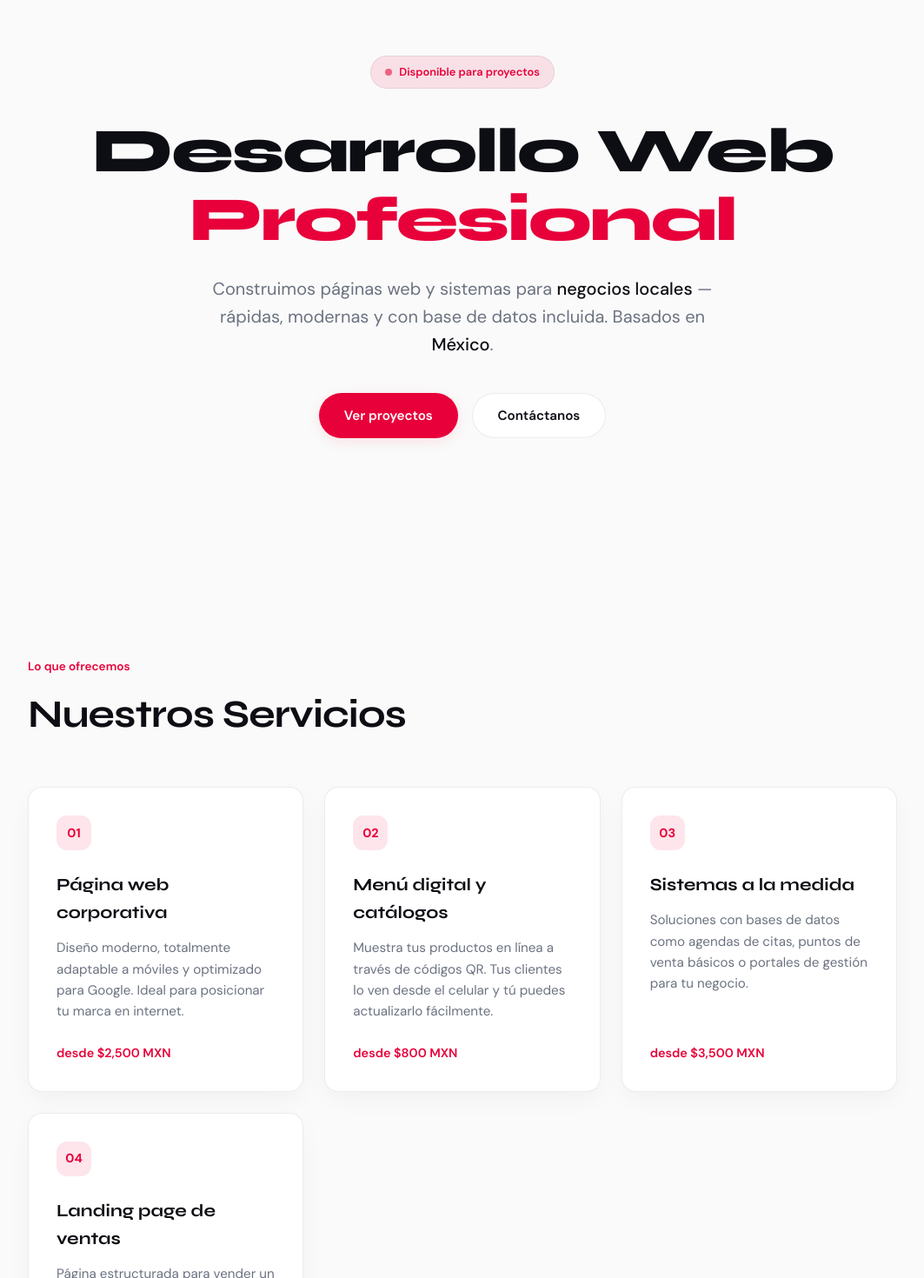
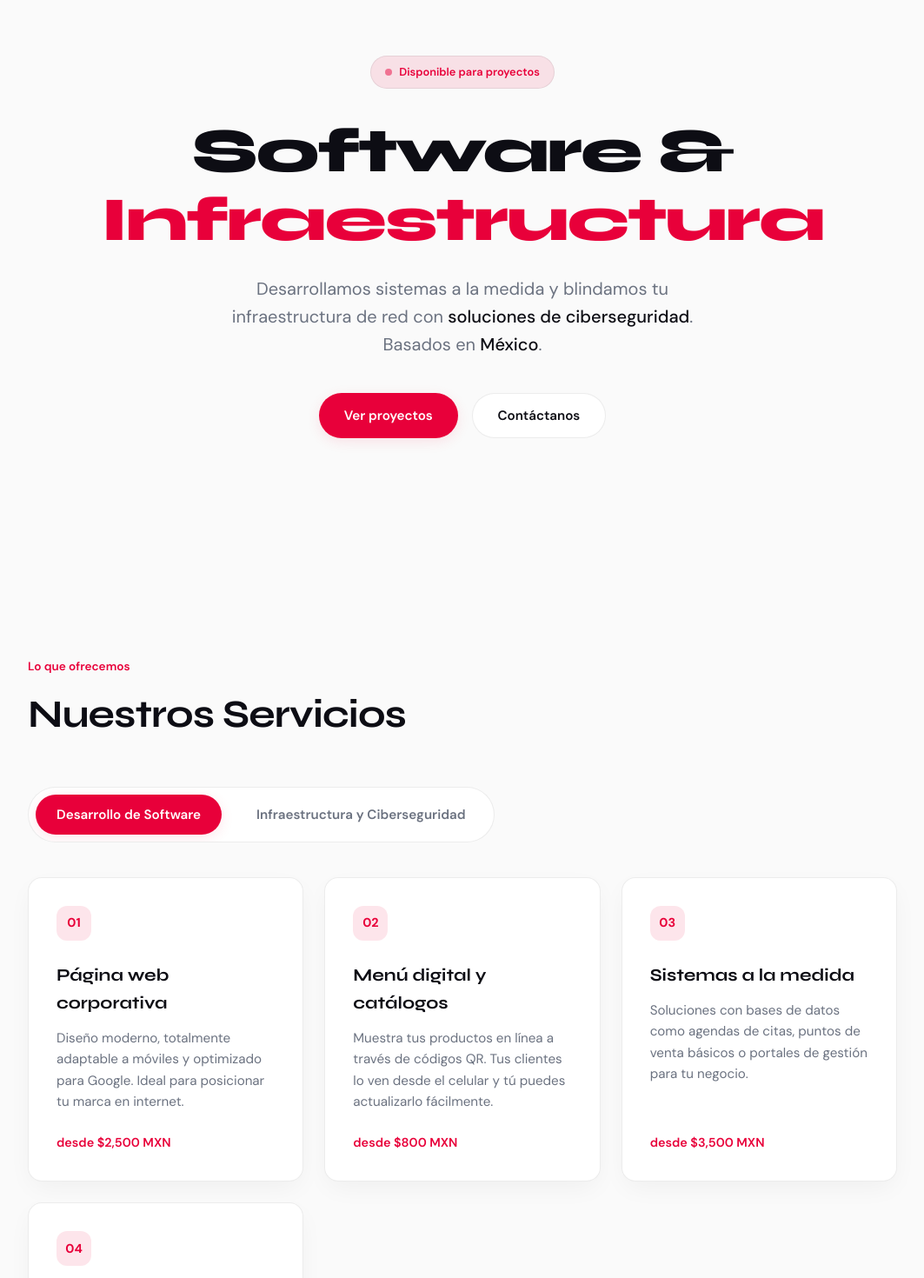
Before and after one commit to Kodra-tech/servicios_kodra, a Next.js app: page / in a window 1280 px wide. Shown: the part 140-1610 px from the top of the page at 87% size, without its empty margins (108-1171 px from the left). Built offline with nearby package versions, Linux system fonts and the light colour scheme.

Commit message:
feat: Integrar servicios de redes y ciberseguridad, nuevos mockups CSS y pestanas

```diff
--- a/src/app/globals.css
+++ b/src/app/globals.css
@@ -498,3 +498,44 @@ footer { padding: 3rem 2rem; text-align: center; color: var(--muted); font-size:
 .logo-lg .logo-name{font-size:42px;letter-spacing:-2.5px}
 .logo-lg .logo-sub{font-size:11px;letter-spacing:4px}
 .logo-lg svg{width:56px;height:56px}
+
+/* ═══════════════════════════════════
+   SERVICIOS - TABS Y REDES
+═══════════════════════════════════ */
+.services-tabs { display: flex; gap: 1rem; margin-bottom: 2.5rem; background: var(--bg2); padding: 0.5rem; border-radius: 100px; border: 1px solid var(--border); width: max-content; max-width: 100%; overflow-x: auto; scrollbar-width: none; }
+.services-tabs::-webkit-scrollbar { display: none; }
+.service-tab { background: transparent; border: none; padding: 0.8rem 1.5rem; border-radius: 100px; font-family: var(--font-body); font-weight: 600; font-size: 0.95rem; color: var(--muted); cursor: pointer; transition: all 0.3s cubic-bezier(0.4, 0, 0.2, 1); white-space: nowrap; }
+.service-tab:hover { color: var(--text); }
+.service-tab.active { background: var(--accent); color: var(--btn-text); box-shadow: 0 4px 15px var(--accent-soft); }
+
+.fade-in-tab { animation: fadeInTab 0.5s ease-out forwards; }
+@keyframes fadeInTab { from { opacity: 0; transform: translateY(10px); } to { opacity: 1; transform: translateY(0); } }
+
+.network-card { border-top: 3px solid transparent; transition: all 0.3s; }
+.network-card:hover { border-top-color: #10b981; box-shadow: 0 15px 35px -5px rgba(16, 185, 129, 0.15); transform: translateY(-5px); }
+.network-card .servicio-num { background: rgba(16, 185, 129, 0.1); color: #10b981; }
+
+/* ═══════════════════════════════════
+   MOCKUPS DE INFRAESTRUCTURA Y REDES
+═══════════════════════════════════ */
+.server-mockup { width: 180px; height: 140px; border-radius: 8px; flex-direction: column; background: #111; padding: 10px; border: 2px solid #333; }
+.server-rack { display: flex; flex-direction: column; gap: 6px; width: 100%; height: 100%; }
+.server-unit { background: #222; border: 1px solid #444; border-radius: 4px; height: 30px; display: flex; align-items: center; padding: 0 10px; gap: 8px; position: relative; }
+.led { width: 8px; height: 8px; border-radius: 50%; background: #555; }
+.led.green { background: #10b981; box-shadow: 0 0 5px #10b981; }
+.led.red { background: #ef4444; box-shadow: 0 0 5px #ef4444; }
+.led.blink { animation: blinkLed 1s infinite; }
+@keyframes blinkLed { 0%, 100% { opacity: 1; } 50% { opacity: 0.3; } }
+.network-switch { display: flex; justify-content: flex-end; }
+.ports { display: flex; gap: 4px; }
+.ports span { width: 12px; height: 8px; background: #000; border: 1px solid #444; border-radius: 2px; position: relative; }
+.ports span::after { content: ''; position: absolute; top: -3px; left: 3px; width: 4px; height: 4px; background: #10b981; border-radius: 50%; opacity: 0.8; }
+
+.terminal-mockup { width: 180px; height: 140px; border-radius: 8px; flex-direction: column; background: #0a0a0a; border: 1px solid #333; overflow: hidden; font-family: monospace; }
+.terminal-header { background: #222; padding: 4px 8px; display: flex; gap: 4px; align-items: center; }
+.terminal-header .dot { width: 8px; height: 8px; border-radius: 50%; background: #555; }
+.terminal-body { padding: 10px; display: flex; flex-direction: column; gap: 6px; font-size: 0.65rem; color: #a3a3a3; }
+.term-line { display: flex; white-space: nowrap; }
+.term-line.cmd::before { content: 'root@fw:~# '; color: #10b981; margin-right: 4px; }
+.term-line.res { padding-left: 10px; }
+.term-line.highlight { color: #10b981; font-weight: bold; }
--- a/src/components/sections/HeroSection.jsx
+++ b/src/components/sections/HeroSection.jsx
@@ -9,11 +9,11 @@ export default function HeroSection() {
       <div className="hero-inner reveal">
         <div className="hero-badge">Disponible para proyectos</div>
         <h1>
-          Desarrollo Web<br />
-          <span className="line2">Profesional</span>
+          Software &<br />
+          <span className="line2">Infraestructura</span>
         </h1>
         <p className="hero-sub">
-          Construimos páginas web y sistemas para <span>negocios locales</span> — rápidas, modernas y con base de datos incluida. Basados en <span>México</span>.
+          Desarrollamos sistemas a la medida y blindamos tu infraestructura de red con <span>soluciones de ciberseguridad</span>. Basados en <span>México</span>.
         </p>
         <div className="hero-ctas">
           <a href="#proyectos" className="btn btn-primary">Ver proyectos</a>
--- a/src/components/sections/ProjectsSection.jsx
+++ b/src/components/sections/ProjectsSection.jsx
@@ -120,6 +120,62 @@ export default function ProjectsSection() {
               </div>
             </div>
 
+            {/* PROYECTO 4: RED CORPORATIVA */}
+            <div className="proyecto-card reveal">
+              <div>
+                <div className="proyecto-tags">
+                  <span className="tag">CISCO</span>
+                  <span className="tag">802.1X</span>
+                  <span className="tag">Wi-Fi</span>
+                </div>
+                <h3>Implementación Wi-Fi Corporativo</h3>
+                <p>Despliegue de red inalámbrica de alta densidad para oficinas corporativas. Autenticación segura RADIUS/802.1X, segmentación de VLANs y portal cautivo para invitados.</p>
+              </div>
+              <div className="proyecto-mockup server-mockup">
+                <div className="server-rack">
+                  <div className="server-unit blinking-leds">
+                    <span className="led green"></span>
+                    <span className="led green"></span>
+                    <span className="led red blink"></span>
+                  </div>
+                  <div className="server-unit">
+                    <span className="led green"></span>
+                    <span className="led green"></span>
+                  </div>
+                  <div className="server-unit network-switch">
+                     <div className="ports">
+                       <span></span><span></span><span></span><span></span>
+                     </div>
+                  </div>
+                </div>
+              </div>
+            </div>
+
+            {/* PROYECTO 5: CIBERSEGURIDAD / VPN */}
+            <div className="proyecto-card reveal">
+              <div>
+                <div className="proyecto-tags">
+                  <span className="tag">Fortinet</span>
+                  <span className="tag">IPsec VPN</span>
+                  <span className="tag">Hardening</span>
+                </div>
+                <h3>Ciberseguridad y VPN Site-to-Site</h3>
+                <p>Interconexión segura entre sucursal matriz y almacenes mediante túneles IPsec. Hardening de firewalls perimetrales y monitoreo de amenazas en tiempo real.</p>
+              </div>
+              <div className="proyecto-mockup terminal-mockup">
+                <div className="terminal-header">
+                  <span className="dot"></span><span className="dot"></span><span className="dot"></span>
+                </div>
+                <div className="terminal-body">
+                  <div className="term-line cmd">ping 10.0.5.1</div>
+                  <div className="term-line res">Reply from 10.0.5.1: bytes=32 time=12ms</div>
+                  <div className="term-line res">Reply from 10.0.5.1: bytes=32 time=14ms</div>
+                  <div className="term-line cmd">ipsec status</div>
+                  <div className="term-line res highlight">Tunnel [ACTIVE] - Secure</div>
+                </div>
+              </div>
+            </div>
+
           </div>
         </div>
       </section>
--- a/src/components/sections/ServicesSection.jsx
+++ b/src/components/sections/ServicesSection.jsx
@@ -1,43 +1,106 @@
 /**
  * @file ServicesSection.jsx
- * @description Muestra el catálogo de servicios (Página web, Menú digital, Sistemas, Landing page).
+ * @description Muestra el catálogo de servicios dividido en Software e Infraestructura/Redes.
  */
 
+"use client";
+import { useState } from "react";
+
 export default function ServicesSection() {
+  const [activeTab, setActiveTab] = useState("software");
+
   return (
     <section className="servicios" id="servicios">
       <div className="section-inner">
         <div className="section-label reveal">Lo que ofrecemos</div>
         <h2 className="section-title reveal">Nuestros Servicios</h2>
-        <div className="servicios-grid">
-          <div className="servicio-card reveal">
+
+        <div className="services-tabs reveal">
+          <button
+            className={`service-tab ${activeTab === 'software' ? 'active' : ''}`}
+            onClick={() => setActiveTab('software')}
+          >
+            Desarrollo de Software
+          </button>
+          <button
+            className={`service-tab ${activeTab === 'redes' ? 'active' : ''}`}
+            onClick={() => setActiveTab('redes')}
+          >
+            Infraestructura y Ciberseguridad
+          </button>
+        </div>
+
+        {activeTab === 'software' && (
+          <div className="servicios-grid fade-in-tab">
+            <div className="servicio-card">
               <div className="servicio-num">01</div>
               <h3>Página web corporativa</h3>
               <p>Diseño moderno, totalmente adaptable a móviles y optimizado para Google. Ideal para posicionar tu marca en internet.</p>
               <div className="servicio-precio">desde $2,500 MXN</div>
             </div>
 
-          <div className="servicio-card reveal">
+            <div className="servicio-card">
               <div className="servicio-num">02</div>
               <h3>Menú digital y catálogos</h3>
               <p>Muestra tus productos en línea a través de códigos QR. Tus clientes lo ven desde el celular y tú puedes actualizarlo fácilmente.</p>
               <div className="servicio-precio">desde $800 MXN</div>
             </div>
 
-          <div className="servicio-card reveal">
+            <div className="servicio-card">
               <div className="servicio-num">03</div>
               <h3>Sistemas a la medida</h3>
               <p>Soluciones con bases de datos como agendas de citas, puntos de venta básicos o portales de gestión para tu negocio.</p>
               <div className="servicio-precio">desde $3,500 MXN</div>
             </div>
 
-          <div className="servicio-card reveal">
+            <div className="servicio-card">
               <div className="servicio-num">04</div>
               <h3>Landing page de ventas</h3>
               <p>Página estructurada para vender un producto específico y generar conversiones rápidas conectadas a WhatsApp o formularios.</p>
               <div className="servicio-precio">desde $1,800 MXN</div>
             </div>
           </div>
+        )}
+
+        {activeTab === 'redes' && (
+          <div className="servicios-grid fade-in-tab">
+            <div className="servicio-card network-card">
+              <div className="servicio-num">01</div>
+              <h3>Diseño e Ingeniería de Redes</h3>
+              <p>Arquitectura de topologías personalizadas y planeación de esquemas de direccionamiento IP eficientes y escalables.</p>
+            </div>
+
+            <div className="servicio-card network-card">
+              <div className="servicio-num">02</div>
+              <h3>Implementación Multi-Vendor</h3>
+              <p>Configuración profesional de Firewalls, Switches y Access Points empresariales para un rendimiento óptimo.</p>
+            </div>
+
+            <div className="servicio-card network-card">
+              <div className="servicio-num">03</div>
+              <h3>Redes Inalámbricas Enterprise</h3>
+              <p>Despliegue de soluciones Wi-Fi de alta densidad con autenticación segura bajo el estándar 802.1X.</p>
+            </div>
+
+            <div className="servicio-card network-card">
+              <div className="servicio-num">04</div>
+              <h3>VPNs de Alta Seguridad</h3>
+              <p>Implementación de túneles Site-to-Site para interconexión de sucursales y soluciones de Acceso Remoto.</p>
+            </div>
+
+            <div className="servicio-card network-card">
+              <div className="servicio-num">05</div>
+              <h3>Hardening y Ciberseguridad</h3>
+              <p>Aplicación de mejores prácticas (CIS Benchmarks) para el blindaje de equipos de red y servidores.</p>
+            </div>
+
+            <div className="servicio-card network-card">
+              <div className="servicio-num">06</div>
+              <h3>Gestión de Identidades</h3>
+              <p>Configuración de servicios de Active Directory para el control centralizado de usuarios, permisos y recursos.</p>
+            </div>
+          </div>
+        )}
       </div>
     </section>
   );
--- a/src/components/sections/SkillsSection.jsx
+++ b/src/components/sections/SkillsSection.jsx
@@ -21,6 +21,10 @@ export default function SkillsSection() {
           <div className="skill-pill reveal">APIs REST</div>
           <div className="skill-pill reveal">Diseño Adaptativo</div>
           <div className="skill-pill reveal">SEO Técnico</div>
+          <div className="skill-pill featured reveal">Ciberseguridad</div>
+          <div className="skill-pill featured reveal">VPN & Firewalls</div>
+          <div className="skill-pill reveal">Active Directory</div>
+          <div className="skill-pill reveal">Wi-Fi 802.1X</div>
         </div>
       </div>
     </section>
```
Lines whose indentation alone changed are shown as unchanged.
